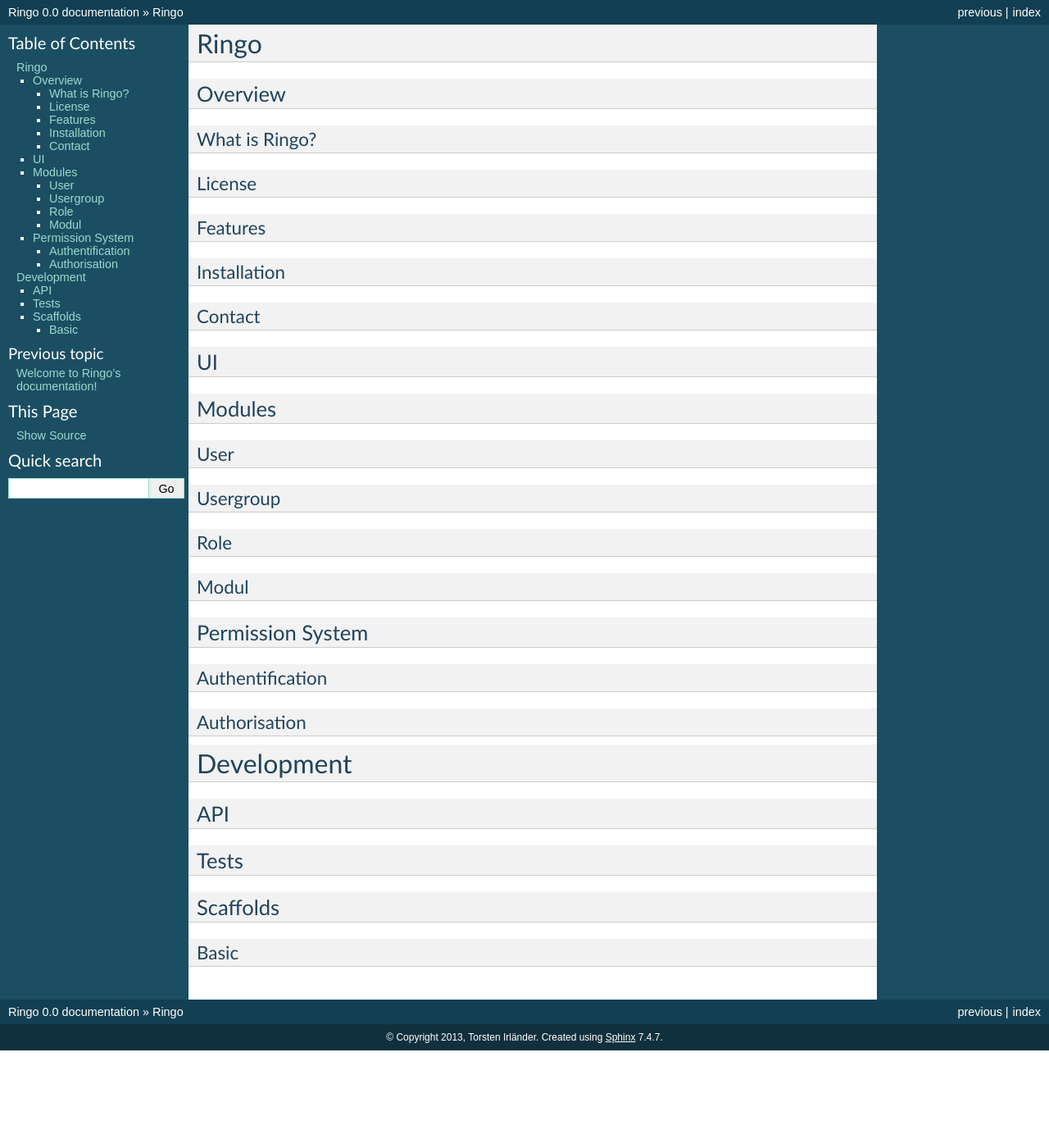
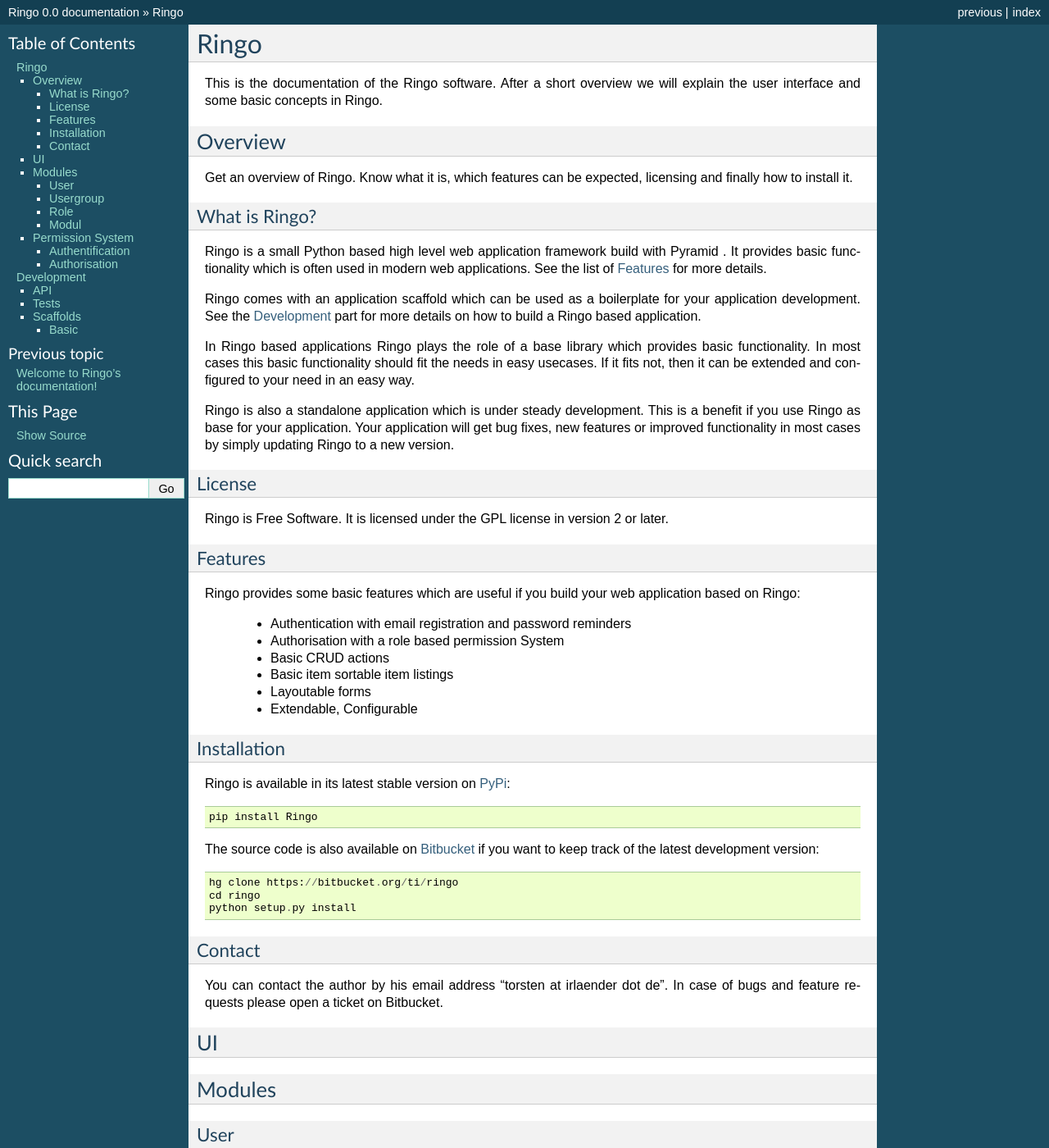
Before and after one commit to ringo-framework/ringo, a Sphinx documentation site: the page built from docs/source/xxx.rst, in a window 1280 px wide and 1400 px high. Shown: the whole window at 82% size. Built offline with Sphinx 7.4.7, drawn with Linux system fonts in a browser that asks for light colours; formulas are drawn with MathJax 3.

Commit message:
Worked on documentation

```diff
--- a/docs/source/xxx.rst
+++ b/docs/source/xxx.rst
@@ -1,17 +1,70 @@
 Ringo
 #####
+This is the documentation of the Ringo software. After a short overview we
+will explain the user interface and some basic concepts in Ringo.
+
 Overview
 ********
+Get an overview of Ringo. Know what it is, which features can be expected,
+licensing and finally how to install it.
+
 What is Ringo?
 ==============
+Ringo is a small Python based high level web application framework build with
+Pyramid . It provides basic functionality which is often used in modern web
+applications. See the list of :ref:`features` for more details.
+
+Ringo comes with an application scaffold which can be used as a boilerplate for
+your application development. See the :ref:`development` part for more details on how
+to build a Ringo based application.
+
+In Ringo based applications Ringo plays the role of a base library which
+provides basic functionality. In most cases this basic functionality should
+fit the needs in easy usecases. If it fits not, then it can be extended and
+configured to your need in an easy way.
+
+Ringo is also a standalone application which is under steady development. This
+is a benefit if you use Ringo as base for your application. Your application
+will get bug fixes, new features or improved functionality in most cases by simply
+updating Ringo to a new version.
+
 License
 =======
+Ringo is Free Software. It is licensed under the GPL license in version 2 or
+later.
+
+.. _features:
+
 Features
 ========
+Ringo provides some basic features which are useful if you build your
+web application based on Ringo:
+
+ * Authentication with email registration and password reminders
+ * Authorisation with a role based permission System
+ * Basic CRUD actions
+ * Basic item sortable item listings
+ * Layoutable forms
+ * Extendable, Configurable
+
 Installation
 ============
+Ringo is available in its latest stable version on `PyPi <https://pypi.org/toirl/ringo>`_::
+
+        pip install Ringo
+
+The source code is also available on `Bitbucket <https://bitbucket.org/ti/ringo>`_ if you want to keep track of
+the latest development version::
+
+        hg clone https://bitbucket.org/ti/ringo
+        cd ringo
+        python setup.py install
+
 Contact
 =======
+You can contact the author by his email address "torsten at irlaender dot de".
+In case of bugs and feature requests please open a ticket on Bitbucket.
+
 UI
 **
 Modules
@@ -35,6 +88,8 @@
 Authorisation
 =============
 
+.. _development:
+
 Development
 ###########
 API
```
